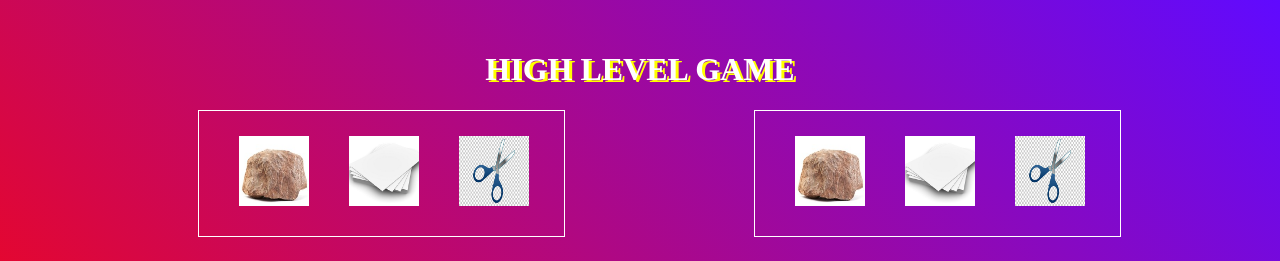
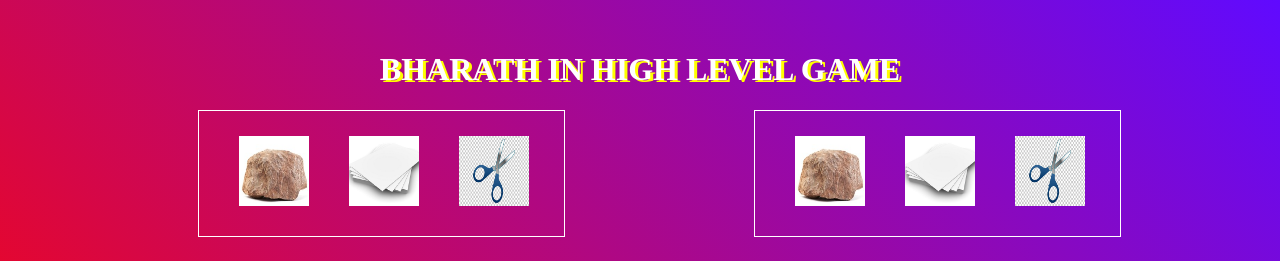
Before and after one commit to pradeepsimba/Jeevasimba, a plain HTML site: page sps.html in a window 1280 px wide. Shown: the top 261 px of the page. Drawn offline with Linux system fonts and the light colour scheme.

Commit message:
Update sps.html

```diff
--- a/sps.html
+++ b/sps.html
@@ -4,6 +4,7 @@
 <head>
     <meta charset="UTF-8">
     <meta http-equiv="X-UA-Compatible" content="IE=edge">
+    <link rel="icon" href="12.png" type="image/icon type">
     <meta name="viewport" content="width=device-width, initial-scale=1.0">
     <title>simple game</title>
     <style>
@@ -154,7 +155,7 @@
 </head>
 
 <body>
-    <h1>HIGH LEVEL GAME</h1>
+    <h1>BHARATH IN HIGH LEVEL GAME</h1>
     <div class="boxover">
         <div class="box1">
             <div class="im"> <img src="stone.jpg" height="70px" width="70px" onclick="fun()"></div>
```
